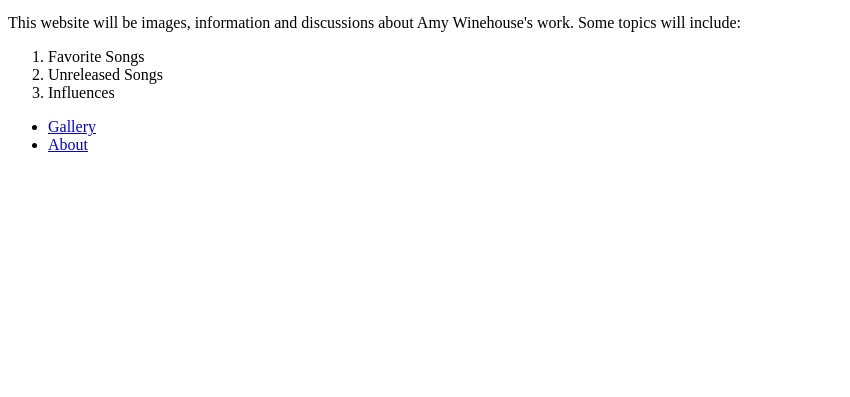
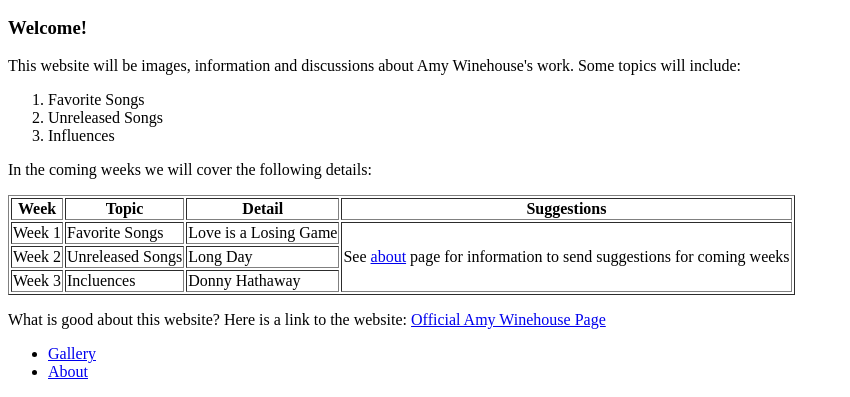
Before and after one commit to davellaj/davellaj.github.io, a plain HTML site: page index.html in a window 1280 px wide. Shown: the part 404-801 px from the top of the page, without its empty margins (0-850 px from the left). Drawn offline with Linux system fonts and the light colour scheme.

Commit message:
Edited index file to include table

```diff
--- a/index.html
+++ b/index.html
@@ -8,13 +8,45 @@
 	<br>
 	<a href="http://www.billboard.com/articles/news/6882829/dr-drew-amy-winehouse-documentary-guest-column">Photo Credit:</a> CHRIS CHRISTOFOROU/GETTY IMAGES
 <body>
+	<h3>Welcome!</h3>
 	<p>This website will be images, information and discussions about Amy Winehouse's work. Some topics will include:</p>
 	<ol>
 		<li>Favorite Songs</li>
 		<li>Unreleased Songs</li>
 		<li>Influences</li>
 	</ol>
+
+	<p>In the coming weeks we will cover the following details:</p>
+
+	<table border=1>
+		<tr>
+			<th>Week</th>
+			<th>Topic</th>
+			<th>Detail</th>
+			<th>Suggestions</th>
+		</tr>
+		<tr>
+			<td>Week 1</td>
+			<td>Favorite Songs</td>
+			<td>Love is a Losing Game</td>
+			<td rowspan="3">See <a href="about.html">about</a> page for information to send suggestions for coming weeks</td>
+		</tr>
+		<tr>
+			<td>Week 2</td>
+			<td>Unreleased Songs</td>
+			<td>Long Day</td>
+		</tr>
+		<tr>
+			<td>Week 3</td>
+			<td>Incluences</td>
+			<td>Donny Hathaway</td>
+		</tr>
+	</table>
 </body>
+
+	<div>
+		<p>What is good about this website? Here is a link to the website: <a href="http://www.amywinehouse.com/">Official Amy Winehouse Page</a></p>
+	</div>
 
 	<nav>
 		<ul>
```
